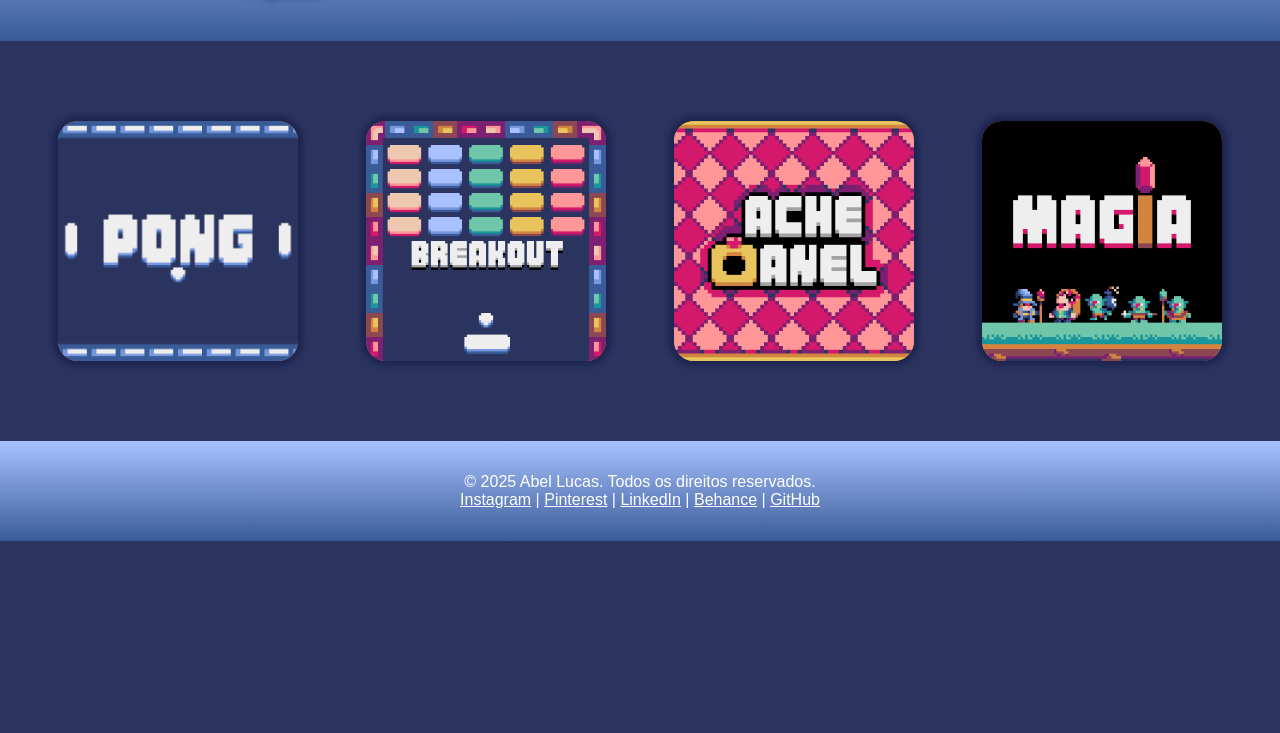
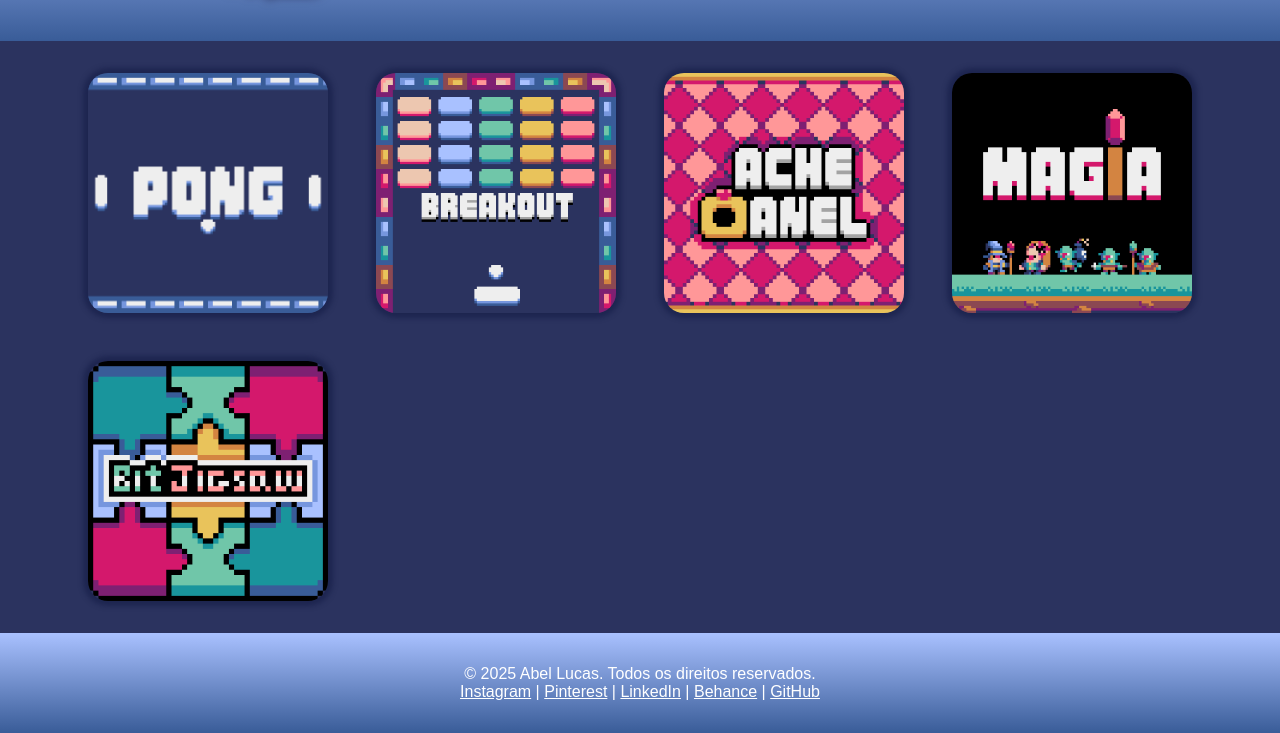
Before and after one commit to abelarduu/Bit-Pixel-Games, a plain HTML site: page index.html in a window 1280 px wide. Shown: the part 119-852 px from the top of the page. Before the commit the page ends 800 px from the top, so only its background shows below. Drawn offline with Linux system fonts and the light colour scheme.

Commit message:
game BitJigsaw add + flex grid

```diff
--- a/index.html
+++ b/index.html
@@ -17,6 +17,7 @@
     </header>
 
     <main>
+        <section id="game-session">
             <div class="game-card">
                 <a href="src/games/Pong.html">
                     <img src="src/images/Pong.png" alt="Game Pong">
@@ -41,6 +42,12 @@
                 </a>
             </div>
 
+            <div class="game-card">
+                <a href="src/games/BitJigsaw.html">
+                    <img src="src/images/BitJigsaw.png" alt="Game BitJigsaw">
+                </a>
+            </div>
+        </section>
     </main>
 	<footer>
 		<div >
--- a/src/styles/style.css
+++ b/src/styles/style.css
@@ -43,10 +43,38 @@ header {
 }
 
 main {
-    padding: 5rem 3rem;
     display: flex;
-    flex-wrap: wrap;
     justify-content: space-around;
+    padding: 2rem;
+}
+
+@media (min-width: 425px){
+    #game-session{
+        grid-template-columns: 1fr;
+    }
+}
+
+@media (min-width: 768px){
+    #game-session{
+        grid-template-columns: 1fr 1fr;
+    }
+}
+
+@media (min-width: 1024px){
+    #game-session{
+        grid-template-columns: 1fr 1fr 1fr;
+    }
+}
+
+@media (min-width: 1074px){
+    #game-session{
+        grid-template-columns: 1fr 1fr 1fr 1fr;
+    }
+}
+
+#game-session{
+    display: grid;
+    justify-content: flex-start;
     gap: 3rem;
 }
 
@@ -55,7 +83,6 @@ main {
     height: 15rem;
     border-radius: 20px;
     box-shadow: 0 0 5px 5px rgba(16, 24, 66, 0.5);
-    background-color: #d38441;
     transition: all ease 300ms;
 }
 
```
Also changed, not shown: src/games/BitJigsaw.html (added, +5 -0 lines), src/images/BitJigsaw.png (added). Lines whose indentation alone changed are shown as unchanged.
